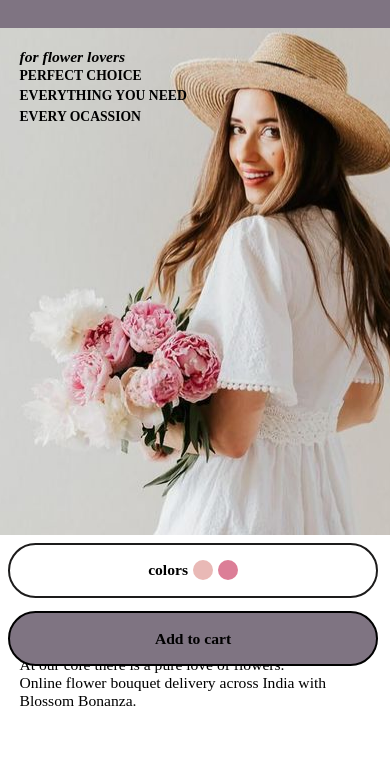
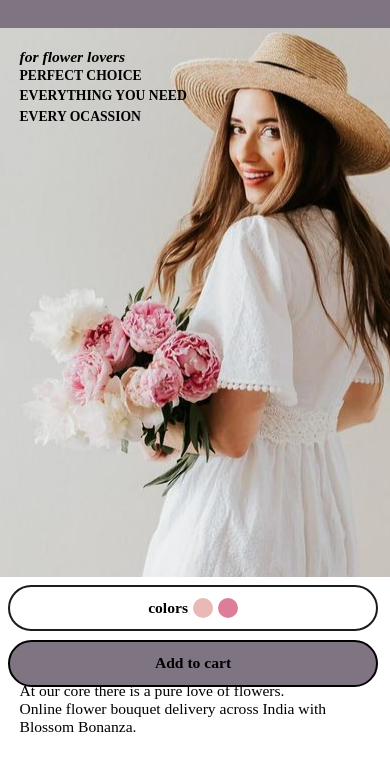
Before and after one commit to mansiraizada/Blossom-Bonanza, a plain HTML site: page index.html in a window 390 px wide. Shown: the part 56-826 px from the top of the page. Drawn offline with Linux system fonts and the light colour scheme.

Commit message:
Update style.css

```diff
--- a/style.css
+++ b/style.css
@@ -168,7 +168,7 @@ html, body{
     height: 100%;
     display: grid;
     grid-template-columns: 100%;
-    grid-template-rows: 10% 60% 30%;
+    grid-template-rows: 10% 65% 25%;
     }
 
 #left #button, #bottom, #nav-left, #nav-right, #right img{
@@ -274,7 +274,7 @@ html, body{
     display: flex;
     width: 100%;
     height: 60%;
-    margin-top: 26vw;
+    margin-top: 22vw;
     font-size: 4vw;
     font-weight: 500;
     padding: 5vw;
```
